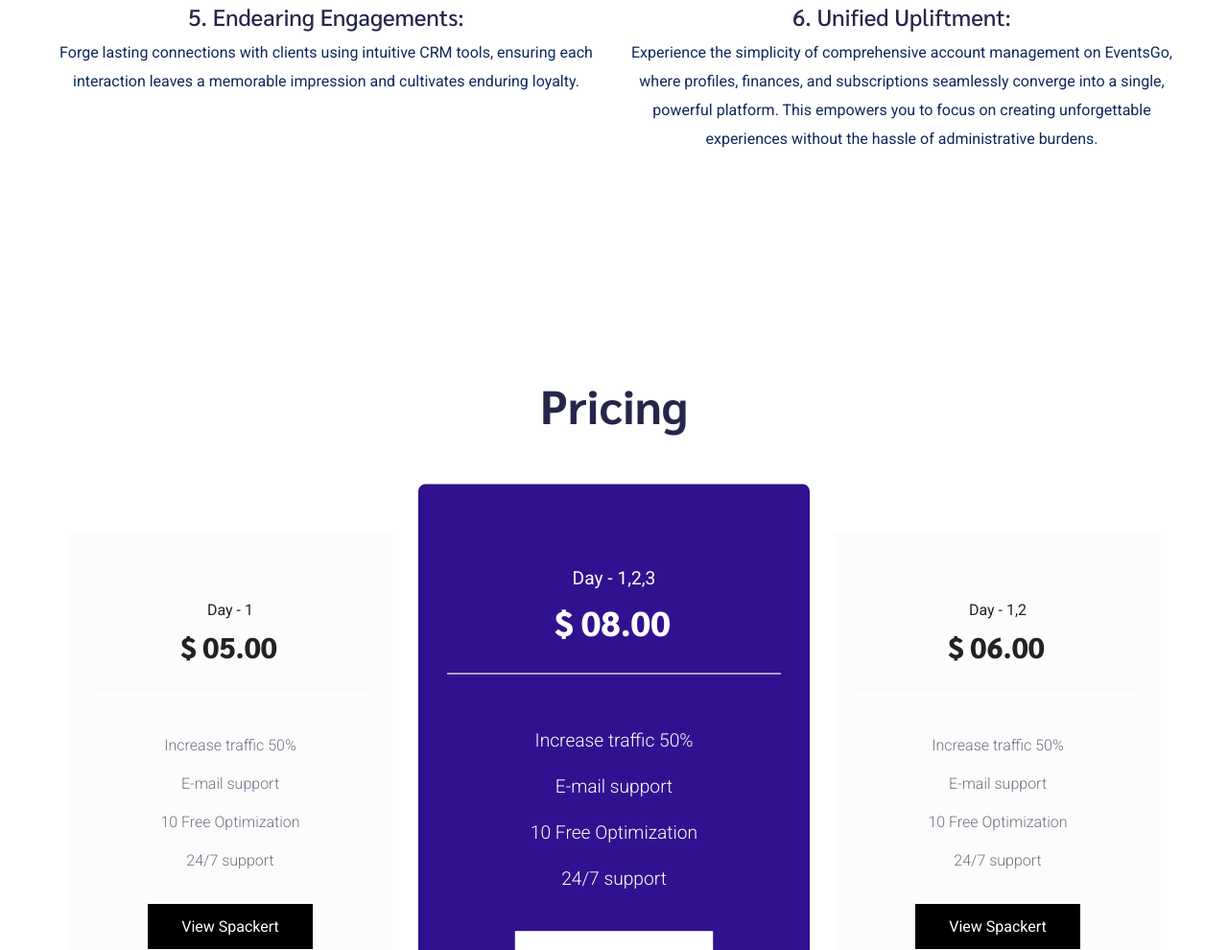
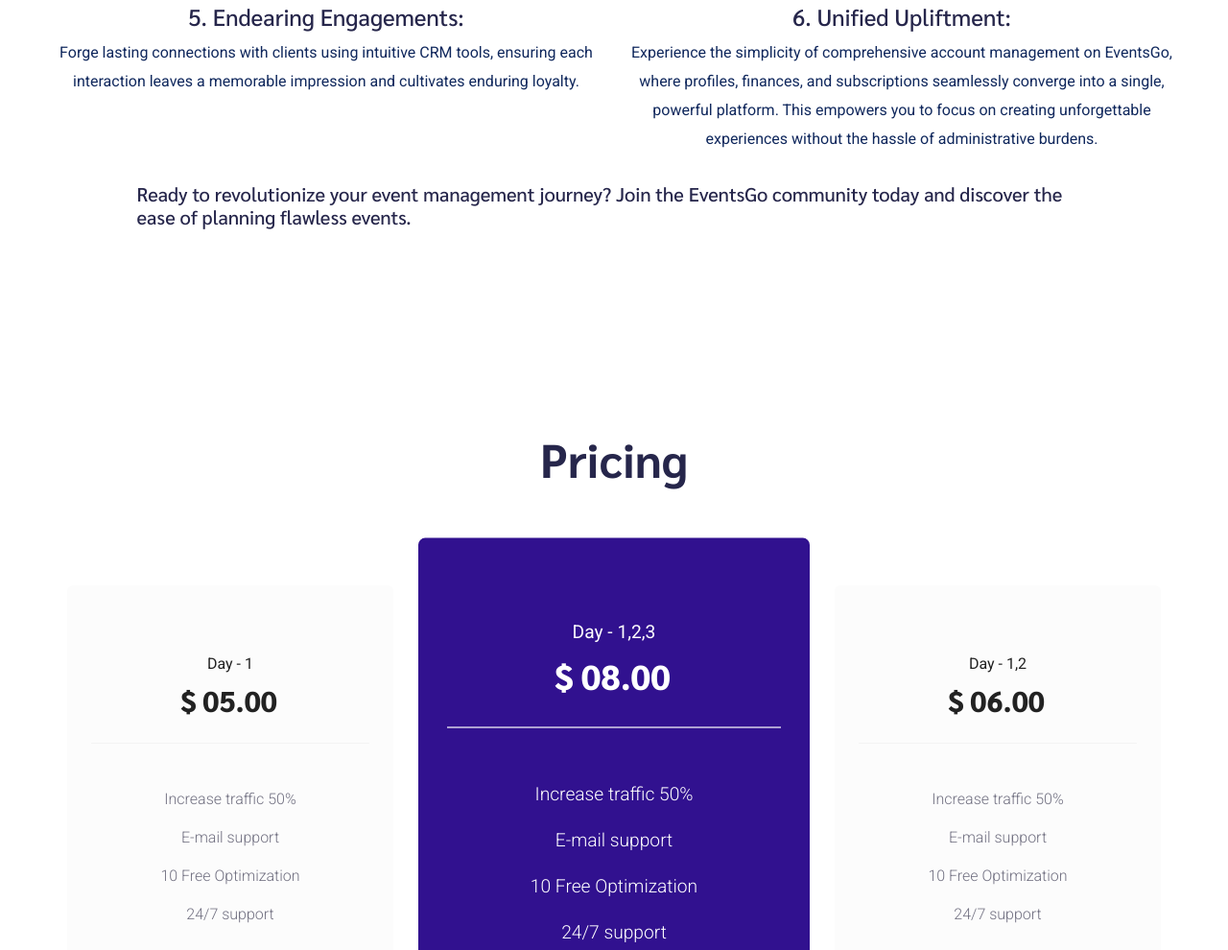
Before and after one commit to Lalla2000/rishi-eventgo, a plain HTML site: page index.html in a window 1280 px wide. Shown: the part 6986-7976 px from the top of the page at 96% size. Drawn offline with Linux system fonts and the light colour scheme.

Commit message:
Update index.html

```diff
--- a/index.html
+++ b/index.html
@@ -784,6 +784,15 @@
                             </div>
                         </div>
                     </div>
+                    <div class="row justify-content-center">
+                        <div class="col-lg-10">
+                            <!-- Section Title -->
+                            <div class="section-title">
+                                <h5>Ready to revolutionize your event management journey? Join the EventsGo community today
+                                    and discover the ease of planning flawless events.</h5>
+                            </div>
+                        </div>
+                    </div>
                 </div>
             </div>
 
```
